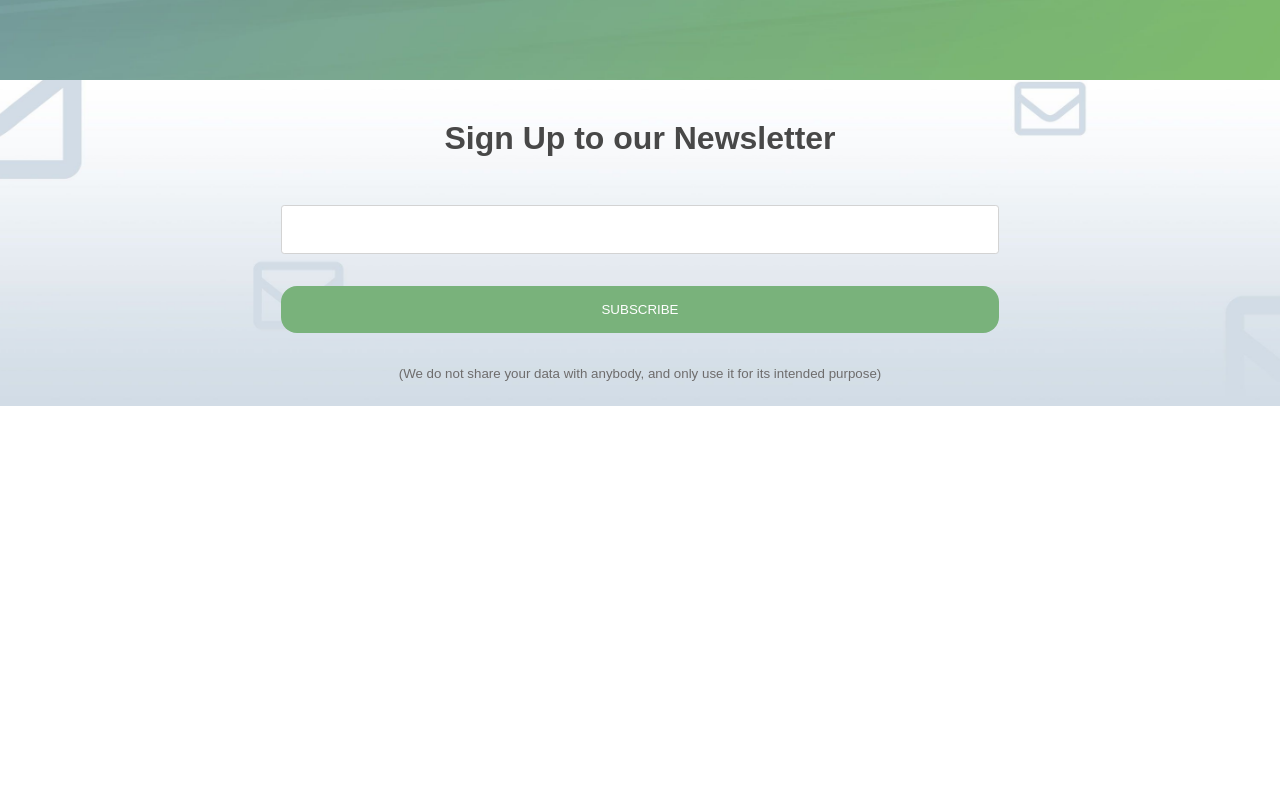
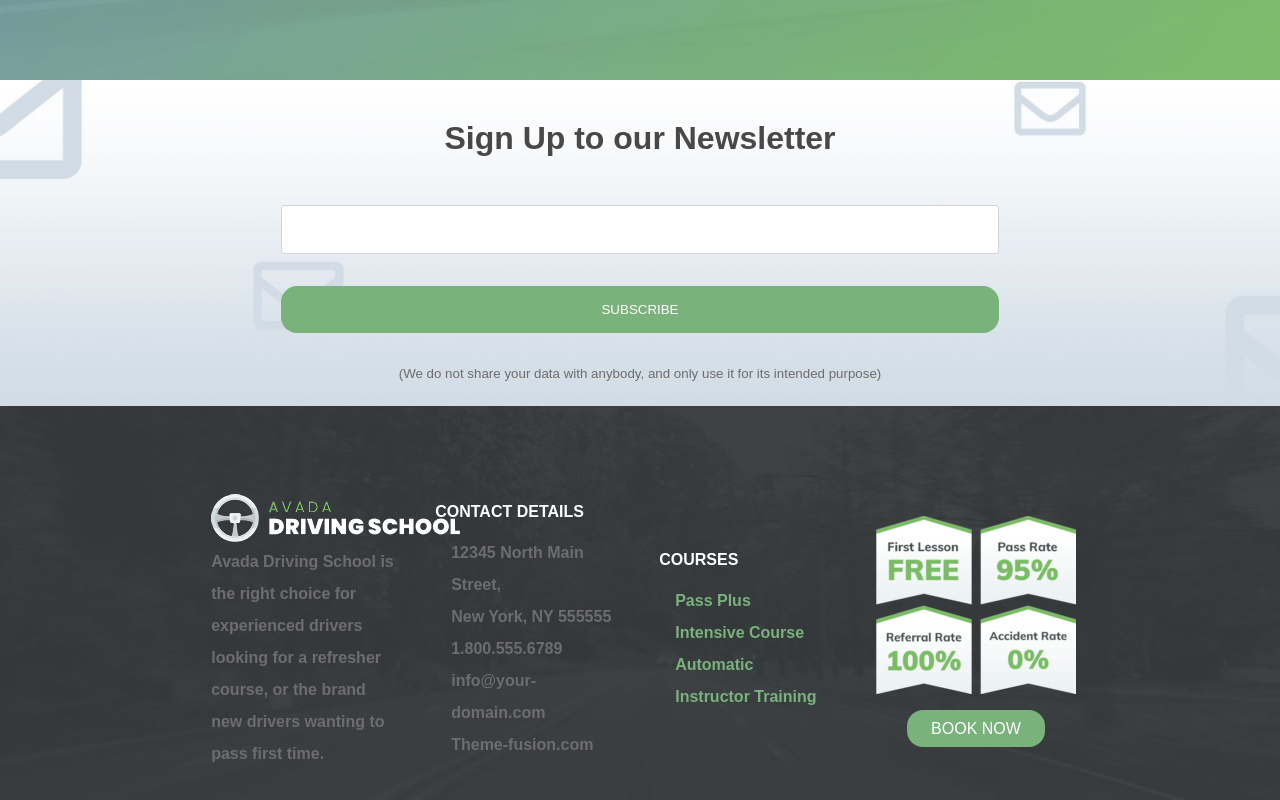
Before and after one commit to LorenzoBertoni/proj-html-vuejs, a Vue app: page / in a window 1280 px wide. Shown: the part 4171-4971 px from the top of the page. Before the commit the page ends 4577 px from the top, so only its background shows below. Built offline with nearby package versions, Linux system fonts and the light colour scheme.

Commit message:
add: sezione footer-top + modifiche allo scaffholding e refactoring

```diff
--- a/src/components/AppFooter.vue
+++ b/src/components/AppFooter.vue
@@ -1,12 +1,16 @@
 <template>
     <footer>
-
+        <FooterTop/>
     </footer>
 </template>
 
 <script>
+import FooterTop from './sections/FooterTop.vue';
 export default {
-    name: 'AppFooter'
+    name: 'AppFooter',
+    components: {
+        FooterTop
+    }
 }
 </script>
 
--- a/src/components/SingleCourse.vue
+++ b/src/components/SingleComponents/SingleCourse.vue
@@ -1,6 +1,6 @@
 <template>
     <div class="course d-flex-column-center boxed">
-        <img :src="require('../assets/img/' + path)" :alt="title">
+        <img :src="require('../../assets/img/' + path)" :alt="title">
         <h4>{{title}}</h4>
         <button class="btn">LEARN MORE</button>
     </div>
@@ -17,7 +17,7 @@ export default {
 </script>
 
 <style scoped lang="scss">
-@import '../styles/vars.scss';
+@import '../../styles/vars.scss';
 
     .course {
             gap: 1rem;
--- a/src/components/CoursesPercentages.vue
+++ b/src/components/sections/CoursesPercentages.vue
@@ -54,7 +54,7 @@ export default {
 </script>
 
 <style scoped lang="scss">
-@import '../styles/vars.scss';
+@import '../../styles/vars.scss';
 
     .courses-percentages {
         gap: .8rem;
--- /dev/null
+++ b/src/components/sections/FooterTop.vue
@@ -0,0 +1,145 @@
+<template>
+    <div class="footer-top">
+        <div class="d-flex-center boxed">
+            <div class="school-info">
+                <div class="logo-wrapper">
+                    <img
+                    src="../../assets/img/avada-drivers-logo-1x.png"
+                    alt="Avada Driving School Logo"
+                    >
+                </div>
+
+                <p class="main-text">
+                    Avada Driving School is the right choice for experienced drivers looking for a refresher course, or the brand new drivers wanting to pass first time.
+                </p>
+            </div>
+
+            <div class="contacts">
+                <h4>CONTACT DETAILS</h4>
+                <div class="contact-details">
+                    <div class="address">
+                        <i class="fa-solid fa-house-chimney"></i>
+                        <p class="main-text">12345 North Main Street, <br> New York, NY 555555</p>
+                    </div>
+
+                    <div class="phone-number">
+                        <i class="fa-solid fa-phone"></i>
+                        <p class="main-text">1.800.555.6789</p>
+                    </div>
+
+                    <div class="email">
+                        <i class="fa-regular fa-envelope"></i>
+                        <p class="main-text">info@your-domain.com</p>
+                    </div>
+
+                    <div class="site">
+                        <i class="fa-solid fa-link"></i>
+                        <p class="main-text">Theme-fusion.com</p>
+                    </div>
+                </div>
+            </div>
+
+            <div class="courses">
+                <h4>COURSES</h4>
+                <div
+                class="course"
+                v-for="(course, index) in courses"
+                :key="index"
+                >
+                    <i class="fa-solid fa-circle-arrow-right"></i>
+                    <p class="main-text">{{course.name}}</p>
+                </div>
+            </div>
+
+            <div class="brand-info d-flex-column-center">
+                <img src="../../assets/img/footer-ad-grid-200x178.png" alt="Brand Info">
+                <a href="#" class="btn">BOOK NOW</a>
+            </div>
+        </div>
+    </div>
+</template>
+
+<script>
+export default {
+    name: 'FooterTop',
+    data() {
+        return {
+            courses:    [
+                            {
+                                name: 'Pass Plus'
+                            },
+                            {
+                                name: 'Intensive Course'
+                            },
+                            {
+                                name: 'Automatic'
+                            },
+                            {
+                                name: 'Instructor Training'
+                            }
+                        ]
+        }
+    }
+}
+</script>
+
+<style scoped lang="scss">
+@import '../../styles/vars.scss';
+
+    .footer-top {
+        padding: 5rem 0 8rem 0;
+        background-image: url('../../assets/img/footer-background-color.jpg');
+        background-position: center;
+        background-size: cover;
+        .d-flex-center {
+            gap: 2rem;
+            .school-info,
+            .contacts,
+            .courses,
+            .brand-info {
+                width: calc(25% - 2rem);
+                padding: .5rem .2rem;
+            }
+
+            .main-text {
+                font-weight: 600;
+            }
+
+            h4 {
+                color: #fff;
+                margin-bottom: 1rem;
+            }
+
+            .address,
+            .phone-number,
+            .email,
+            .site,
+            .course {
+                display: flex;
+                i {
+                    margin-top: .5rem;
+                    color: lightgray;
+                }
+            }
+
+            .address *,
+            .phone-number *,
+            .email *,
+            .site *,
+            .course * {
+                margin-left: .5rem;
+            }
+
+            .course * {
+                color: $brand_color !important;
+            }
+            .brand-info {
+                .btn {
+                    background-color: $brand_color;
+                    color: $btn_text_color;
+                    margin-top: 1rem;
+                }
+            }
+        }
+    }
+</style>
--- a/src/components/SectionInstructors.vue
+++ b/src/components/sections/SectionInstructors.vue
@@ -17,7 +17,7 @@
             >
                 <div class="boxed">
                     <div class="img-wrapper">
-                        <img :src="require('../assets/img/' + instructor.url)" alt="">
+                        <img :src="require('../../assets/img/' + instructor.url)" alt="">
                     </div>
 
                     <h4 class="name">{{instructor.name}}</h4>
@@ -67,7 +67,7 @@ export default {
 </script>
 
 <style scoped lang="scss">
-@import '../styles/vars.scss';
+@import '../../styles/vars.scss';
 @import '~@fortawesome/fontawesome-free/css/all.css';
 
     .right-side {
--- a/src/components/SectionLatestNews.vue
+++ b/src/components/sections/SectionLatestNews.vue
@@ -9,7 +9,7 @@
                 :key="index"
                 >
                     <div class="img-wrapper">
-                        <img :src="require('../assets/img/' + news.url)" :alt="news.title">
+                        <img :src="require('../../assets/img/' + news.url)" :alt="news.title">
                     </div>
                     <h4>{{news.title}}</h4>
                     <p class="main-text">
@@ -54,10 +54,10 @@ export default {
 </script>
 
 <style scoped lang="scss">
-@import '../styles/vars.scss';
+@import '../../styles/vars.scss';
     #latest-news {
         height: 600px;
-        background-image: url('../assets/img/latestnews-background.jpg');
+        background-image: url('../../assets/img/latestnews-background.jpg');
         background-position: center;
         background-size: cover;
         .card {
--- a/src/components/SectionLessons.vue
+++ b/src/components/sections/SectionLessons.vue
@@ -44,7 +44,7 @@ export default {
 </script>
 
 <style scoped lang="scss">
-    @import '../styles/vars.scss';
+    @import '../../styles/vars.scss';
     #lessons {
         .lessons-info, .form-wrapper {
             width: 50%;
--- a/src/components/SectionNewsLetter.vue
+++ b/src/components/sections/SectionNewsLetter.vue
@@ -27,9 +27,9 @@ export default {
 </script>
 
 <style scoped lang="scss">
-@import '../styles/vars.scss';
+@import '../../styles/vars.scss';
     #news-letter {
-        background-image: url('../assets/img/newsletter_background.jpg');
+        background-image: url('../../assets/img/newsletter_background.jpg');
         background-position: center;
         background-size: cover;
         .d-flex-column-center {
--- a/src/components/SectionTestimonials.vue
+++ b/src/components/sections/SectionTestimonials.vue
@@ -6,7 +6,7 @@
                 Here's what our happy drivers had to say about our services:
             </p>
             <div class="img-wrapper">
-                <img :src="require('../assets/img/' + testimonials[active].url)"
+                <img :src="require('../../assets/img/' + testimonials[active].url)"
                 :alt="'Photo for ' + testimonials[active].name"
                 >
             </div>
@@ -90,7 +90,7 @@ export default {
 
     #testimonials {
         padding: 10rem 0;
-        background-image: url('../assets/img/testimonial-background.jpg');
+        background-image: url('../../assets/img/testimonial-background.jpg');
         background-size: cover;
         background-position: center;
         .d-flex-column-center {
```
Also changed, not shown: src/components/AppMain.vue (+7 -7 lines), src/components/sections/SectionCourses.vue (renamed from src/components/SectionCourses.vue, +4 -4 lines).
